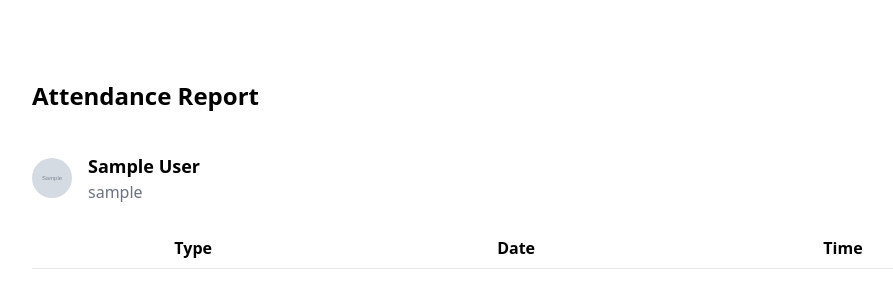
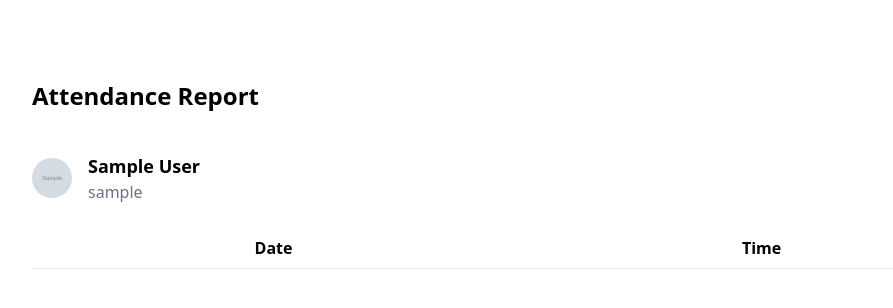
Before and after one commit to farkmu45/attendance-api, a Laravel app: page /attendances/1/report in a window 1280 px wide. Shown: the top 308 px of the page, without its empty margins (120-1013 px from the left). Run offline with Laravel 12, Linux system fonts and the light colour scheme; a user stored in the database is signed in; data comes from the database, SQL or seed files in the repository; tables that the repository leaves empty hold one stand-in row (values such as "Sample post"); grey boxes marked "Sample" are stand-in pictures; lists and menus that the app fills with data are empty; style sheets or scripts are compiled from the project's sources.

Commit message:
Remove deviate status and type

```diff
--- a/app/Http/Controllers/AttendanceController.php
+++ b/app/Http/Controllers/AttendanceController.php
@@ -21,30 +21,15 @@ class AttendanceController extends Controller
         $userId = auth()->user()->id;
         $type = null;
 
-        $attendanceIn = Attendance::where('user_id', $userId)
+        $attendanceExist = Attendance::where('user_id', $userId)
             ->where('type', 'IN')
             ->whereDate('time', now())
             ->first();
 
-        $attendanceOut = Attendance::where('user_id', $userId)
-            ->where('type', 'OUT')
-            ->whereDate('time', now())
-            ->first();
-
-        if ($attendanceIn) {
-            $type = 'OUT';
-        } else {
-            $type = 'IN';
-        }
-
-        if ($attendanceOut) {
-            $type = null;
-        }
-
-        if (! $type) {
+        if ($attendanceExist) {
             return response()->json([
                 'error' => 'Not authorized',
-                'code' => 'ATTENDANCE_EXISTS',
+                'code' => 'ATTENDANCE_EXIST',
             ], 403);
         }
 
@@ -72,21 +57,9 @@ class AttendanceController extends Controller
             }
         }
 
-        // Face recognition passed, check if the user attends on time
-        $deviate = false;
-        $startTime = Carbon::createFromTimeString(config('app.start_time'));
-        $endTime = Carbon::createFromTimeString(config('app.end_time'));
-
-        if (now() > $startTime && $type == 'IN') {
-            $deviate = true;
-        } elseif (now() < $endTime && $type == 'OUT') {
-            $deviate = true;
-        }
-
         $data = [
             'type' => $type,
             'time' => now(),
-            'is_deviate' => $deviate,
             'user_id' => auth()->user()->id,
         ];
 
--- a/resources/views/report.blade.php
+++ b/resources/views/report.blade.php
@@ -16,7 +16,6 @@
     <table class="w-full border-collapse">
       <thead>
         <tr>
-          <th class="border-b px-4 py-2">Type</th>
           <th class="border-b px-4 py-2">Date</th>
           <th class="border-b px-4 py-2">Time</th>
         </tr>
@@ -24,13 +23,6 @@
       <tbody>
         @foreach ($attendances as $attendance)
           <tr>
-            <td class="border-b px-4 py-2">
-              @if ($attendance->type === 'IN')
-                Entrance
-              @else
-                Exit
-              @endif
-            </td>
             <td class="border-b px-4 py-2 text-center">{{ $attendance->time->format('Y-m-d') }}</td>
             <td class="border-b px-4 py-2 text-center">{{ $attendance->time->format('H:i') }}</td>
           </tr>
```
Also changed, not shown: app/Filament/Resources/AttendanceResource.php (+0 -10 lines), database/migrations/2024_03_24_082714_create_attendances_table.php.
